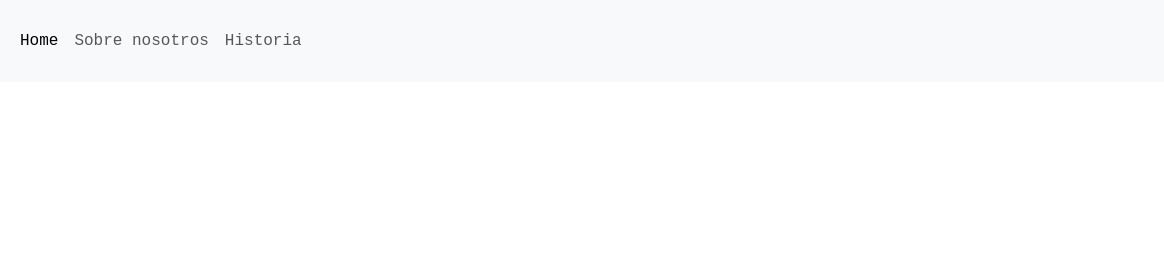
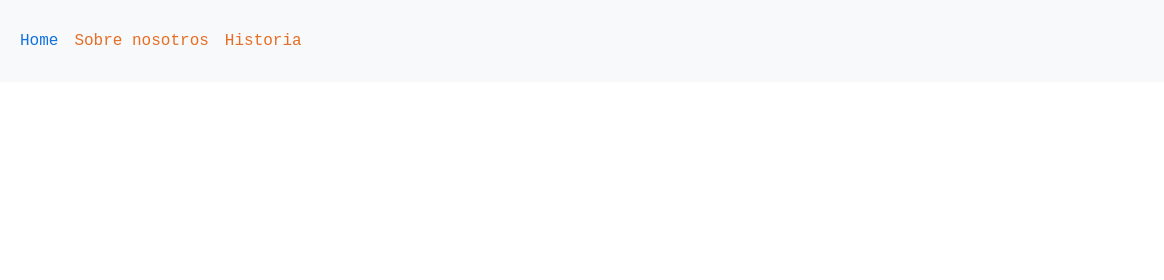
Before and after one commit to frsuleGH/CodeTech, a plain HTML site: page index.html in a window 1280 px wide. Shown: the top 280 px of the page, 116-1280 px from the left. Drawn offline with nearby package versions, Linux system fonts and the light colour scheme.

Commit message:
color navbar

```diff
--- a/css/index.css
+++ b/css/index.css
@@ -1,6 +1,8 @@
 p,h2,h3,h4,h5,a{
     font-family: monospace;
 }
+
+
 
 
 @media (max-width: 992px) {
--- a/index.html
+++ b/index.html
@@ -20,13 +20,13 @@
       <div class="collapse navbar-collapse" id="navbarNav">
         <ul class="navbar-nav">
           <li class="nav-item">
-            <a class="nav-link active" aria-current="page" href="index.html">Home</a>
+            <a class="nav-link active " style="color: #1171df;"  aria-current="page" href="index.html">Home</a>
           </li>
           <li class="nav-item">
-            <a class="nav-link" href="nosotros.html">Sobre nosotros</a>
+            <a class="nav-link" style="color: #e56d25;" href="nosotros.html">Sobre nosotros</a>
           </li>
           <li class="nav-item">
-            <a class="nav-link" href="historia.html">Historia</a>
+            <a class="nav-link" style="color: #e56d25;" href="historia.html">Historia</a>
           </li>
         </ul>
       </div>
```
Also changed, not shown: historia.html (+3 -3 lines), nosotros.html (+3 -3 lines).
